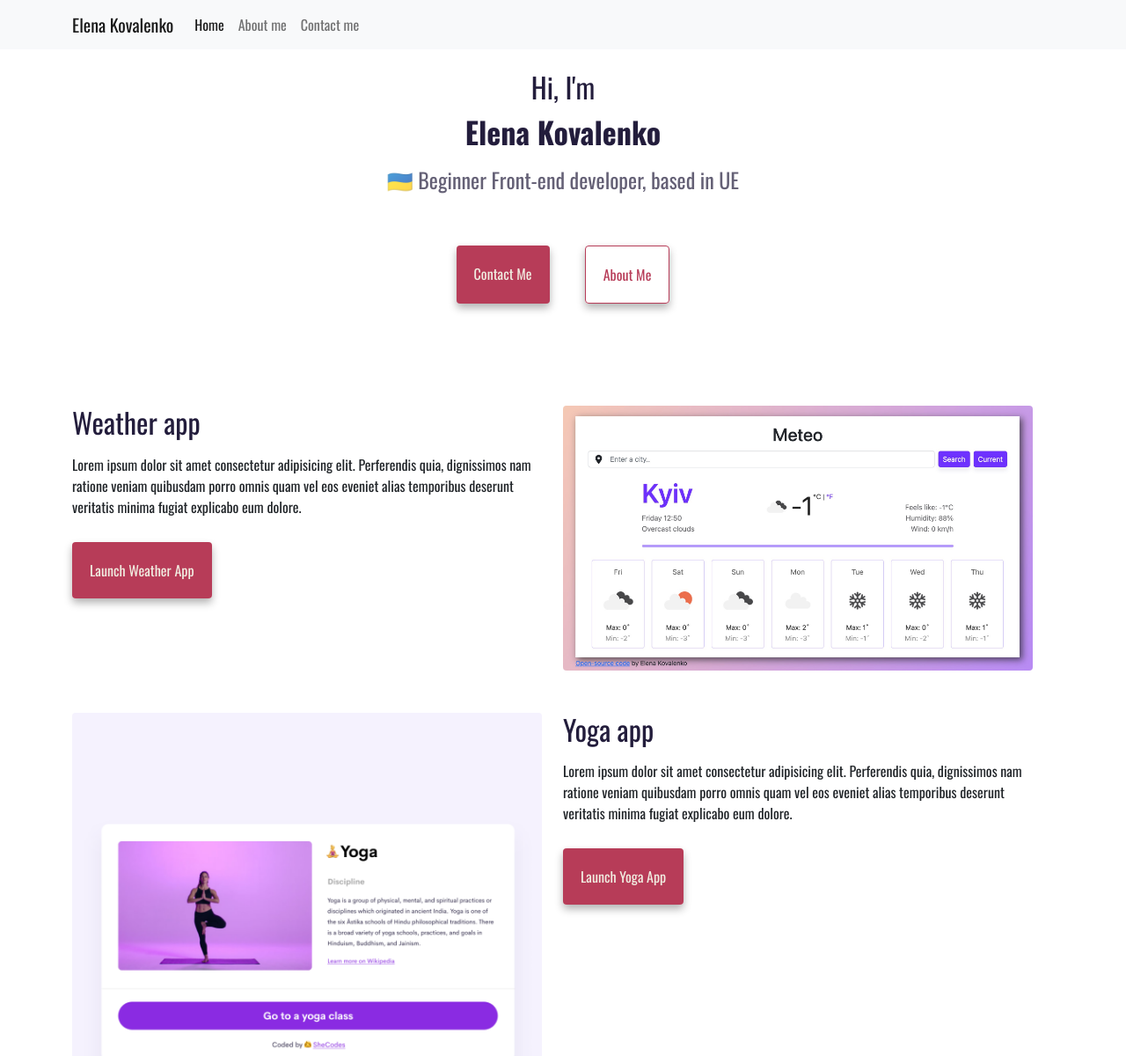
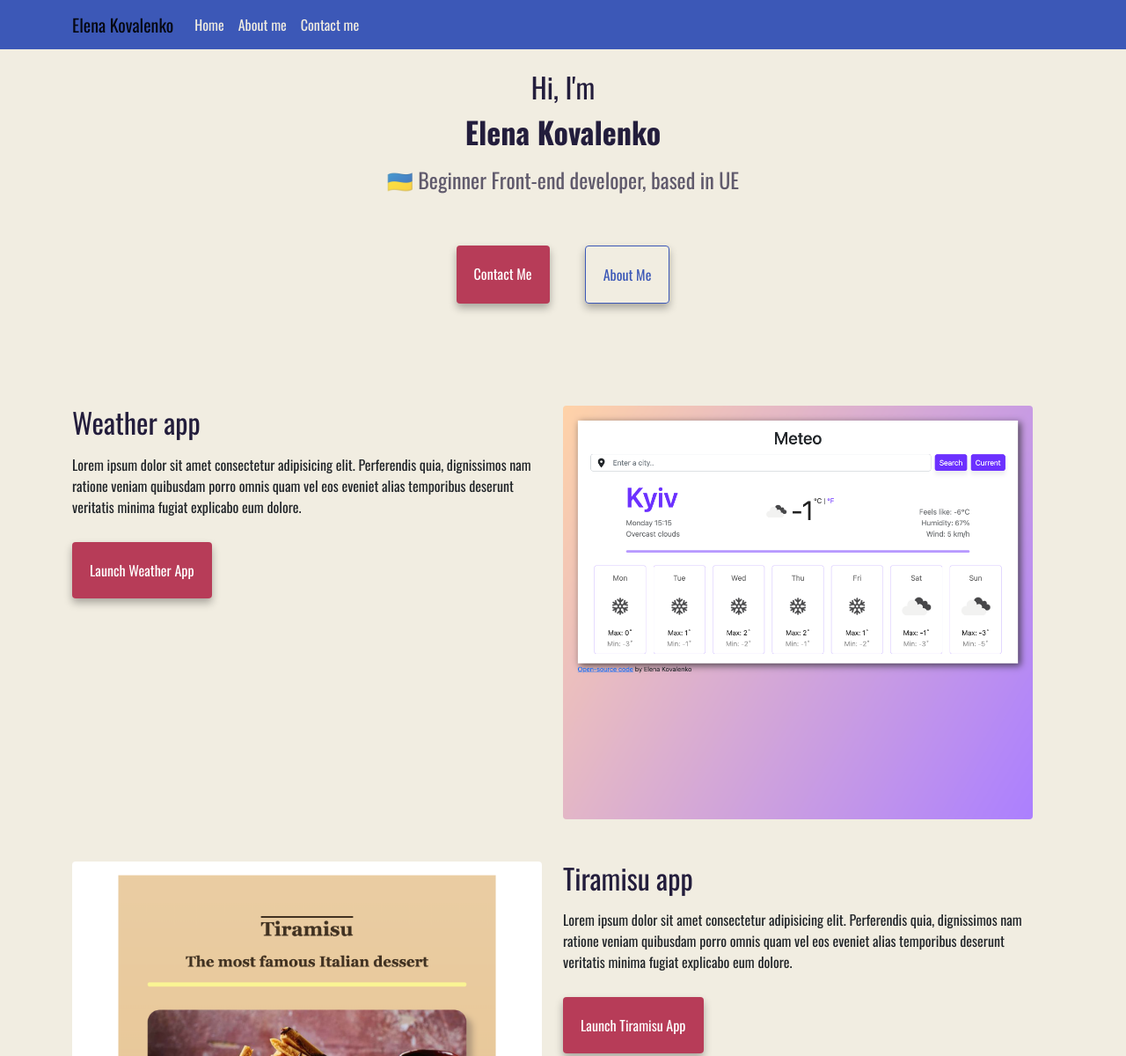
Before and after one commit to ElenaKova/Pers_site, a plain HTML site: page index.html in a window 1280 px wide. Shown: the top 1200 px of the page at 88% size. Drawn offline with nearby package versions, Linux system fonts and the light colour scheme; a web font is replaced by a local one.

Commit message:
fixed color

```diff
--- a/index.html
+++ b/index.html
@@ -76,15 +76,15 @@
                     </div>
                 </div>
                 <div class="col-md-6">
-                    <img src="/img/meteo.png" class="img-fluid rounded">
+                    <img src="/img/meteoscreen.png" class="img-fluid rounded">
                 </div>
             </div>
             <div class="row mt-5">
                 <div class="col-md-6">
-                    <img src="/img/l3jP-yoga.png" class="img-fluid rounded">
+                    <img src="/img/tiramisuu.png" class="img-fluid rounded">
                 </div>
                 <div class="col-md-6">
-                    <h2 class="mb-3">Yoga app</h2>
+                    <h2 class="mb-3">Tiramisu app</h2>
                     <p>
                         Lorem ipsum dolor sit amet consectetur adipisicing elit. Perferendis
                         quia, dignissimos nam ratione veniam quibusdam porro omnis quam vel
@@ -92,7 +92,7 @@
                         explicabo eum dolore.
                     </p>
                     <div class="mb-5 mt-5">
-                        <a href="#" class="primary-link">Launch Yoga App</a>
+                        <a href="#" class="primary-link">Launch Tiramisu App</a>
                     </div>
                 </div>
             </div>
--- a/src/about.css
+++ b/src/about.css
@@ -13,8 +13,8 @@ p {
 
 a {
     text-decoration: none;
-    color: var(--primary-color);
-    font-size: 18px;
+    color: var(--third-color);
+    font-size: 22px;
 
 }
 
--- a/src/style.css
+++ b/src/style.css
@@ -4,7 +4,9 @@
     --bs-font-sans-serif: 'Oswald', sans-serif;
     --primary-color: #b73c58;
     --secondary-color: #f1ede1;
-    --bg-pg-color: #fff;
+    --third-color: #3c58b7;
+    --white-color: #fff;
+
 
     /* --bg-pg-color: #c4b593; */
     --box-shadow: 0 5px 10px rgba(0, 0, 0, 0.3);
@@ -16,8 +18,12 @@ body {
     margin-top: 80px;
     margin-bottom: 60px;
     font-family: var(--bs-font-sans-serif);
-    background-color: var(--bg-pg-color);
+    background-color: var(--secondary-color);
 }
+
+/* .header {
+    margin-top: 60px;
+} */
 
 h1 {
     text-align: center;
@@ -54,9 +60,7 @@ h3 {
     max-width: 150px;
 }
 
-.header {
-    margin-top: 60px;
-}
+
 
 .navigation {
     display: flex;
@@ -75,7 +79,7 @@ h3 {
     text-transform: capitalize;
     background: var(--primary-color);
     box-shadow: var(--box-shadow);
-    color: var(--secondary-color);
+    color: var(--white-color);
 }
 
 .primary-link:hover {
@@ -85,10 +89,10 @@ h3 {
 
 }
 
-.secondary-link:hover {
+/* .secondary-link:hover {
     color: var(--secondary-color);
     background-color: var(--primary-color);
-}
+} */
 
 .secondary-link {
     border-radius: 4px;
@@ -96,12 +100,25 @@ h3 {
     text-decoration: none;
     text-transform: capitalize;
     box-shadow: var(--box-shadow);
-    color: var(--primary-color);
-    border: 1px solid var(--primary-color);
+    color: var(--third-color);
+    border: 1px solid var(--third-color);
 }
 
 .mt-5 {
     margin-top: 3rem !important;
+}
+
+.bg-light {
+    background-color: var(--third-color) !important;
+}
+
+.nav-link {
+    color: var(--secondary-color) !important;
+    font-size: initial !important;
+}
+
+.navbar-brand {
+    color: var(-) !important;
 }
 
 .navbar-light .navbar-toggler {
```
Also changed, not shown: about.html (+3 -3 lines), img/WgM8-yogurt.png (deleted), img/jxM9-weather.png (deleted), img/l3jP-yoga.png (deleted), img/meteo.png (deleted), img/meteoscreen.png (added), img/tiramisu.png (deleted), img/tiramisuu.png (added).
